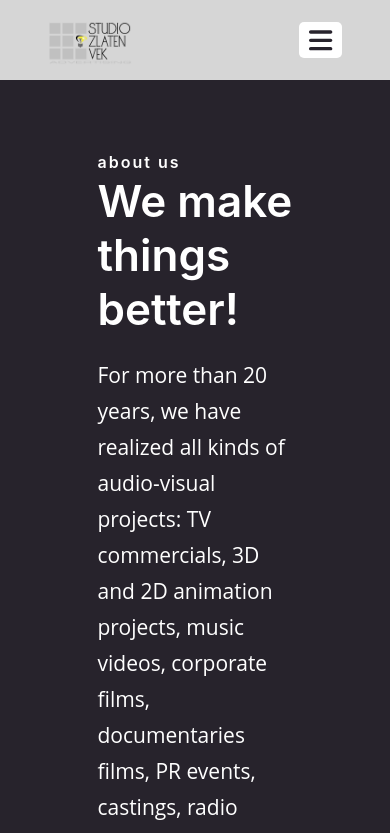
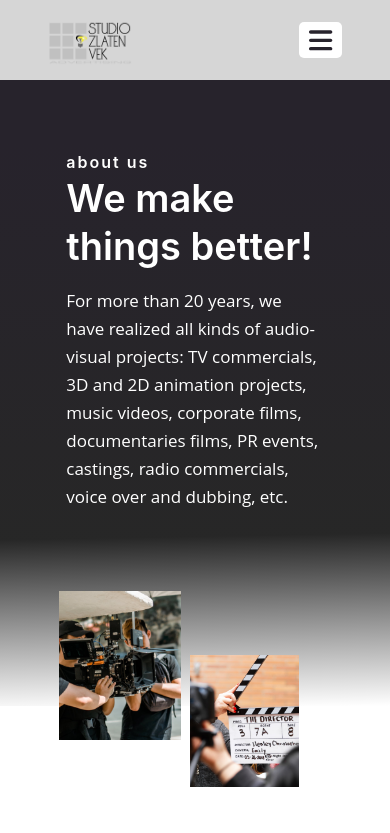
Before and after one commit to Walls-Team/zlatenLanding, a React (Create React App) app: page /about in a window 390 px wide. Shown: the top 833 px of the page. Built offline with nearby package versions, Linux system fonts and the light colour scheme.

Commit message:
refactor: about us, responsive

```diff
--- a/src/components/css/ButtonYellow.scss
+++ b/src/components/css/ButtonYellow.scss
@@ -2,12 +2,6 @@
     display: flex;
     justify-content: center;
     align-items: center;
-    // position: relative;
-    // left: -20px;
-    // padding: 10px;
-    // width: 20px;
-    // height: 50%;
-
     padding: 10px;
     width: 20px;
     height: 20px;
@@ -40,7 +34,7 @@
 @media (max-width: 1115px) {
 
     #link {
-        width: 150px;
+        width: 184px;
         height: 35px;
         justify-content: left;
         margin: auto;
@@ -56,8 +50,20 @@
             font-weight: 500;
             font-size: 11px;
             line-height: 18px;
-            margin-left: 0;
+            margin-left: 5px;
             letter-spacing: 0.2px;
         }
     }
 }
+
+@media (max-width: 912px) {
+
+    #link {
+        width: 150px;
+
+        .connect {
+            font-size: 8px;
+            line-height: 15px;
+        }
+    }
+}
--- a/src/pages/css/About.scss
+++ b/src/pages/css/About.scss
@@ -1,5 +1,4 @@
-
-.images{
+.images {
     display: flex;
     margin: auto;
     width: 50%;
@@ -8,29 +7,32 @@
     margin-top: 5em;
 
     .img1 {
-        width: 40%;
-        height: 50%;
+        width: 45%;
+        height: 55%;
         margin-right: 3%;
     }
 
-    .img2{
+    .img2 {
         width: 40%;
         height: 50%;
         position: relative;
         top: 4em;
     }
 }
-span{
+
+span {
     font-weight: 600;
     font-size: 16px;
     line-height: 24px;
     letter-spacing: 2px;
 }
-h2{
+
+h2 {
     font-weight: 600;
     font-size: 44px;
     line-height: 54px;
 }
+
 p {
     font-family: 'Open Sans';
     font-style: normal;
@@ -38,77 +40,81 @@ p {
     font-size: 21px;
     line-height: 36px;
 }
-.item-one{
+
+.item-one {
     margin: auto;
-    width: 50%;
+    width: 56%;
     padding-top: 70px;
     color: #fff;
+    margin-left: 200px;
 }
 
-.item-two{
+.item-two {
     margin: auto;
     width: 50%;
     padding-bottom: 50px;
-    span{
+
+    span {
         color: #707070;
     }
-    p{
+
+    p {
         margin-left: 50px;
     }
 }
 
-.backgroundAbout{
+.backgroundAbout {
     background: #27232C;
     width: 100%;
-    height: 70vh;
+    height: 626px;
     position: absolute;
     z-index: -1;
 }
 
-@media (max-width: 1000px) {
-    .backgroundAbout{
-        height: 50%;
+@media (max-width: 820px) {
+    .item-one {
+        margin-left: 0;
+        margin: auto;
     }
-    .images{
-    .img1{
-        width: 50%;
-        height: 50%;
-    }
-    .img2{
-        width: 47%;
-        height: 50%;
-    }}
 }
 
-@media (max-width: 600px) {
-    .backgroundAbout{
-        height: 60rem;
+@media (max-width: 540px) {
+    .backgroundAbout {
+        background: linear-gradient(179deg, #27232C 10%, rgba(1, 1, 1, 0.85) 72.69%, rgba(217, 217, 217, 0) 100%);
     }
-    .images{
-    .img1{
-        width: 50%;
-        height: 50%;
+
+    .images {
+        width: 70%;
     }
-    .img2{
-        width: 47%;
-        height: 50%;
-    }}
+
+    .item-one {
+        width: 66%;
+    }
+
+    .item-two {
+        width: 66%;
+    }
+
+    .item-two p {
+        margin-left: 0;
+    }
+
+    h2 {
+        font-size: 38px;
+        line-height: 48px;
+    }
+
+    p {
+        font-size: 17px;
+        line-height: 28px;
+    }
 }
 
 @media (max-width: 280px) {
-    .about{
-        .backgroundAbout{
-            height: 80rem;
+    .about {
+        .backgroundAbout {
+            height: 48rem;
             width: 140%;
         }
-        .images{
-        .img1{
-            width: 50%;
-            height: 50%;
-        }
-        .img2{
-            width: 47%;
-            height: 50%;
-        }}
     }
 }
```
